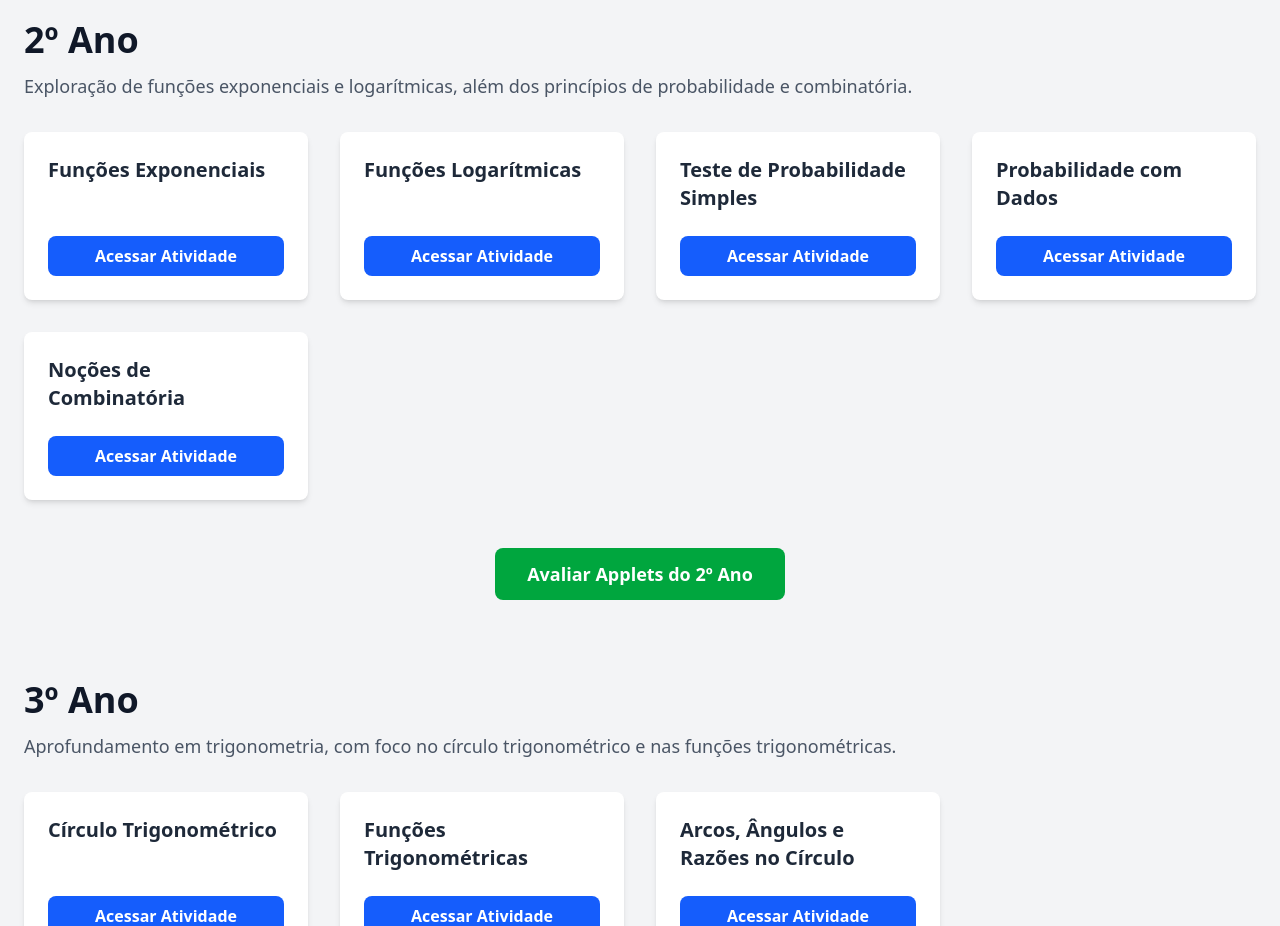
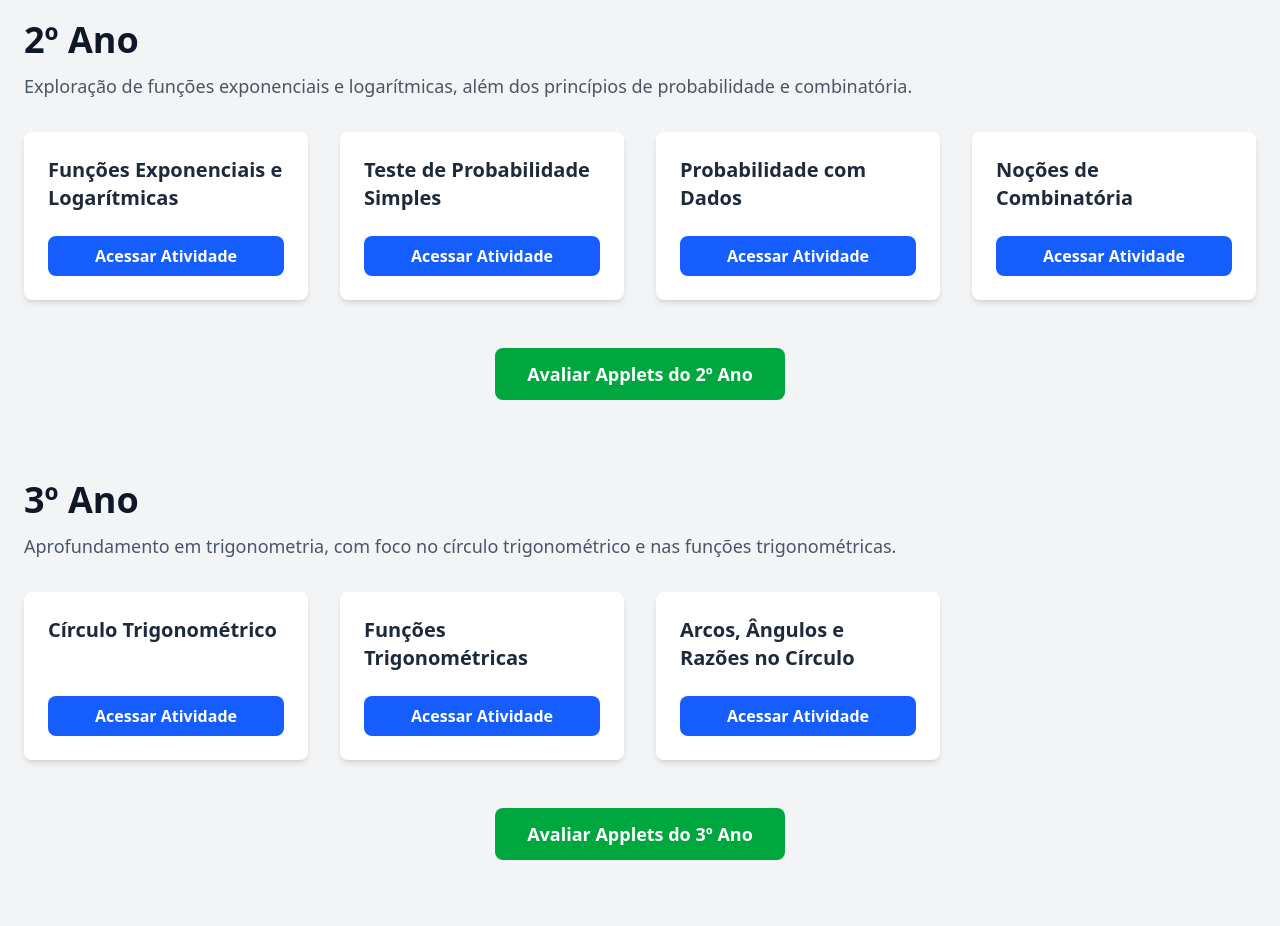
Before and after one commit to gustavokv/projeto-geogebra, a React (Vite) app: page / in a window 1280 px wide. Shown: the part 1300-2226 px from the top of the page. Built offline with nearby package versions, Linux system fonts and the light colour scheme.

Commit message:
Altera um link para acessar um applet.

```diff
--- a/src/App.jsx
+++ b/src/App.jsx
@@ -28,8 +28,7 @@ const projectData = {
       { title: 'Proporcionalidade Inversa', url: 'https://www.geogebra.org/m/qajh5uv6' },
     ],
     segundoAno: [
-      { title: 'Funções Exponenciais', url: 'https://www.geogebra.org/m/bs8enskc' },
-      { title: 'Funções Logarítmicas', url: 'https://www.geogebra.org/m/j8mgys5x' },
+      { title: 'Funções Exponenciais e Logarítmicas', url: 'https://www.geogebra.org/m/bs8enskc' },
       { title: 'Teste de Probabilidade Simples', url: 'https://www.geogebra.org/m/mye9wezu' },
       { title: 'Probabilidade com Dados', url: 'https://www.geogebra.org/m/vytystby' },
       { title: 'Noções de Combinatória', url: 'https://www.geogebra.org/m/fbr7kaxm' },
```
Also changed, not shown: 2 other files (tests, documents, lock files or other folders).
